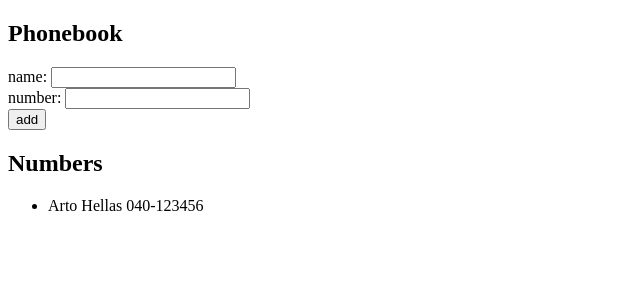
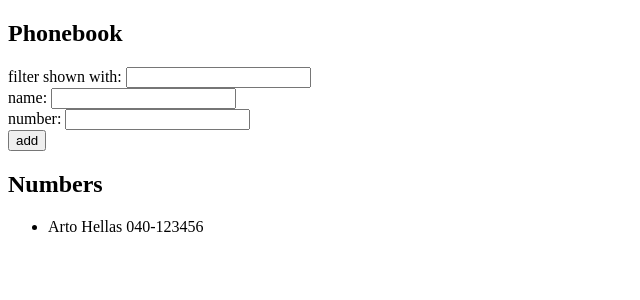
Before and after one commit to TheJiahao/fullstack, a React (Vite) app in the folder osa2/puhelinluettelo/: page / in a window 1280 px wide. Shown: the top 300 px of the page, without its empty margins (0-640 px from the left). Built offline with nearby package versions, Linux system fonts and the light colour scheme; the HTML template or start-up script is replaced by a standard one.

Commit message:
Lisää filtteröintilomake

```diff
--- a/osa2/puhelinluettelo/src/App.tsx
+++ b/osa2/puhelinluettelo/src/App.tsx
@@ -1,5 +1,6 @@
-import { FormEvent, useState } from "react";
+import { ChangeEvent, FormEvent, useState } from "react";
 import PersonList from "./components/PersonList";
+import FilterForm from "./components/FilterForm";
 
 const App = () => {
   const [persons, setPersons] = useState([
@@ -7,6 +8,7 @@ const App = () => {
   ]);
   const [newName, setNewName] = useState("");
   const [newPhoneNumber, setNewPhoneNumber] = useState("");
+  const [keyword, setKeyword] = useState("");
 
   const addPerson = (event: FormEvent<HTMLFormElement>) => {
     event.preventDefault();
@@ -23,9 +25,21 @@ const App = () => {
     console.log("add person:", person);
   };
 
+  const handleKeywordChange = (event: ChangeEvent<HTMLInputElement>) => {
+    console.log("keyword:", keyword)
+
+    setKeyword(event.target.value);
+  };
+
   return (
     <div>
       <h2>Phonebook</h2>
+
+      <FilterForm
+        handleKeywordChange={handleKeywordChange}
+        keywordValue={keyword}
+      />
+
       <form onSubmit={addPerson}>
         <div>
           name:{" "}
--- /dev/null
+++ b/osa2/puhelinluettelo/src/components/FilterForm.tsx
@@ -0,0 +1,20 @@
+import { ChangeEventHandler } from "react";
+
+const FilterForm = ({
+  handleKeywordChange,
+  keywordValue,
+}: {
+  handleKeywordChange: ChangeEventHandler<HTMLInputElement>;
+  keywordValue: string;
+}) => {
+  return (
+    <div>
+      <form>
+        filter shown with:{" "}
+        <input value={keywordValue} onChange={handleKeywordChange} />
+      </form>
+    </div>
+  );
+};
+
+export default FilterForm;
```
